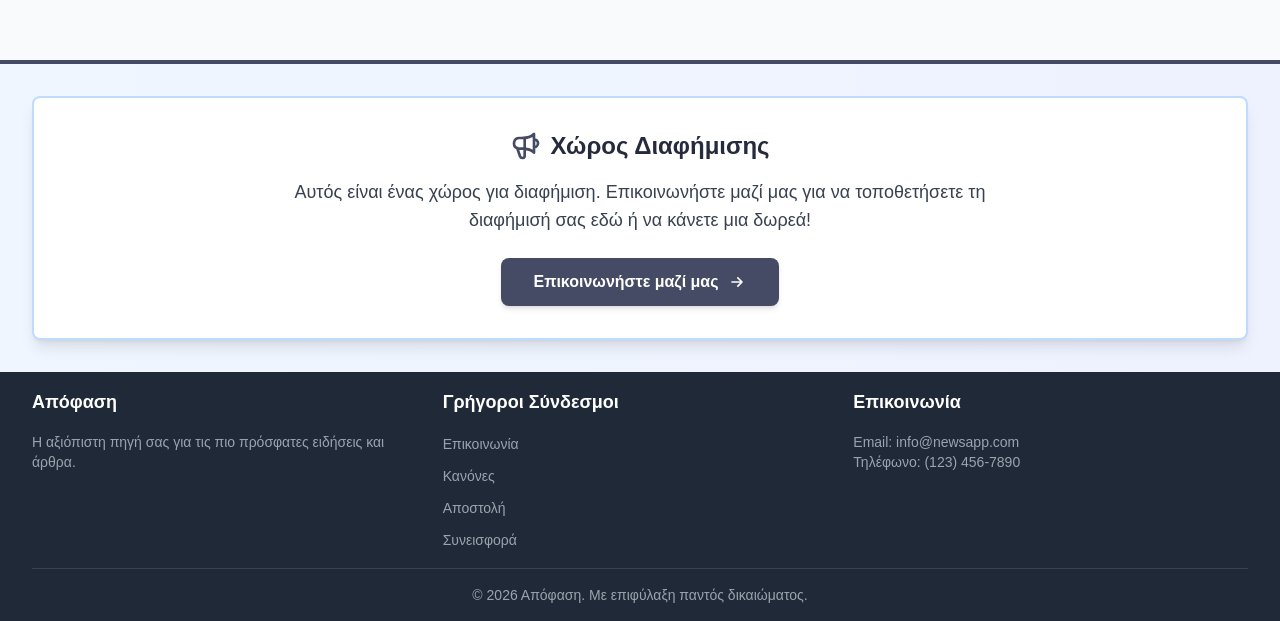
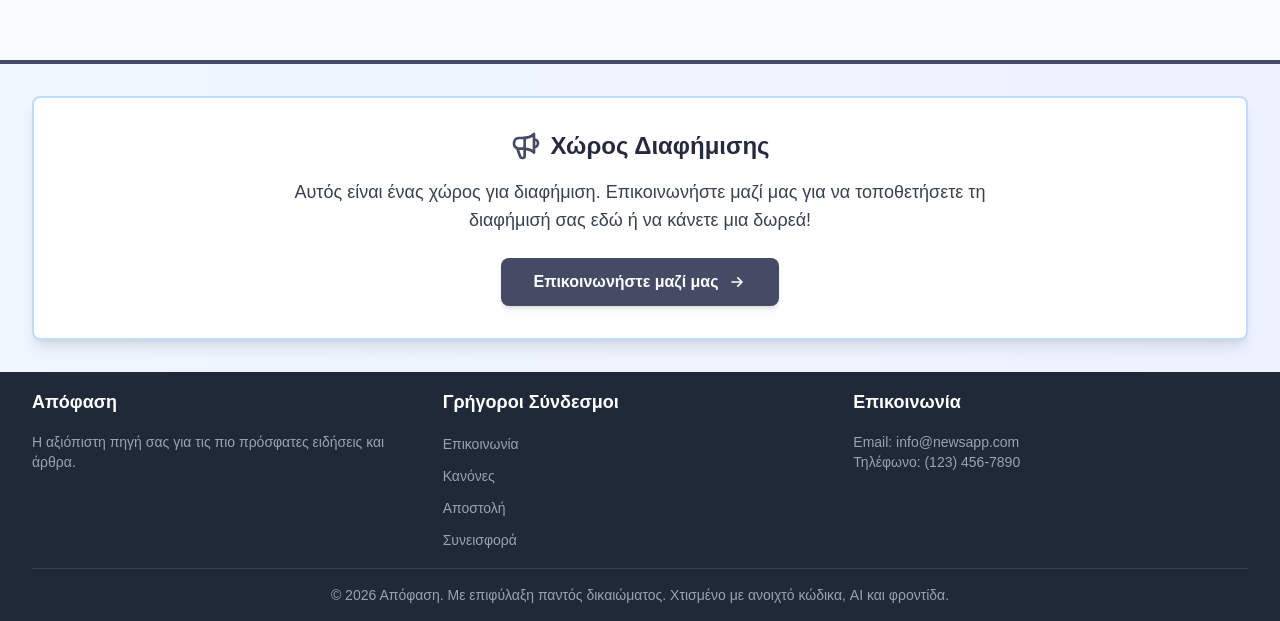
Before and after one commit to Antoniskp/appofasiv8, a Next.js app: page /contact in a window 1280 px wide. Shown: the part 805-1426 px from the top of the page. Built offline with nearby package versions, Linux system fonts and the light colour scheme.

Commit message:
Update Footer.js

```diff
--- a/components/Footer.js
+++ b/components/Footer.js
@@ -50,7 +50,7 @@ export default function Footer() {
         </div>
         <div className="border-t border-gray-700 mt-4 pt-4 text-center">
           <p className="text-gray-400 text-sm">
-            © {currentYear} Απόφαση. Με επιφύλαξη παντός δικαιώματος.
+            © {currentYear} Απόφαση. Με επιφύλαξη παντός δικαιώματος. Χτισμένο με ανοιχτό κώδικα, AI και φροντίδα.
           </p>
         </div>
       </div>
```
